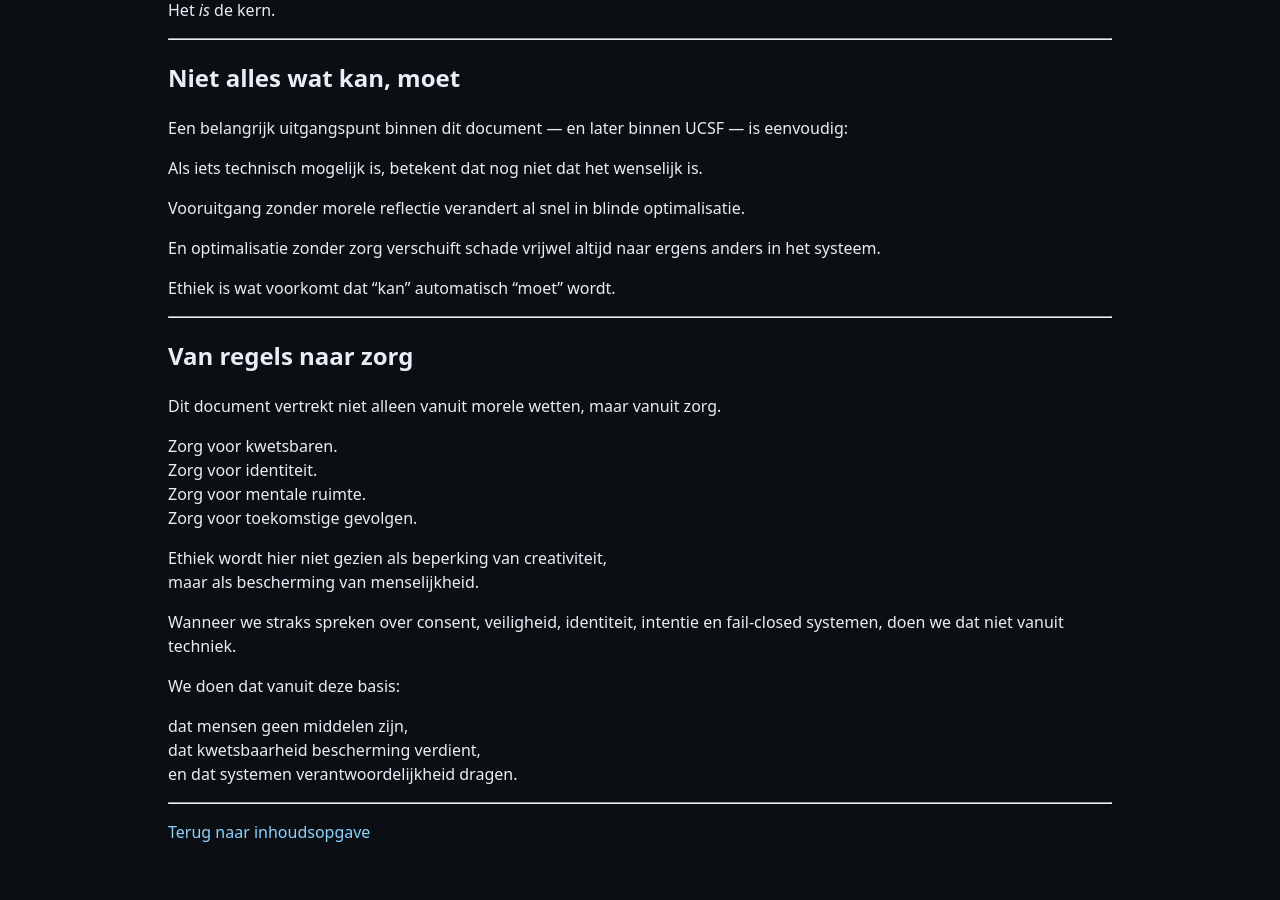
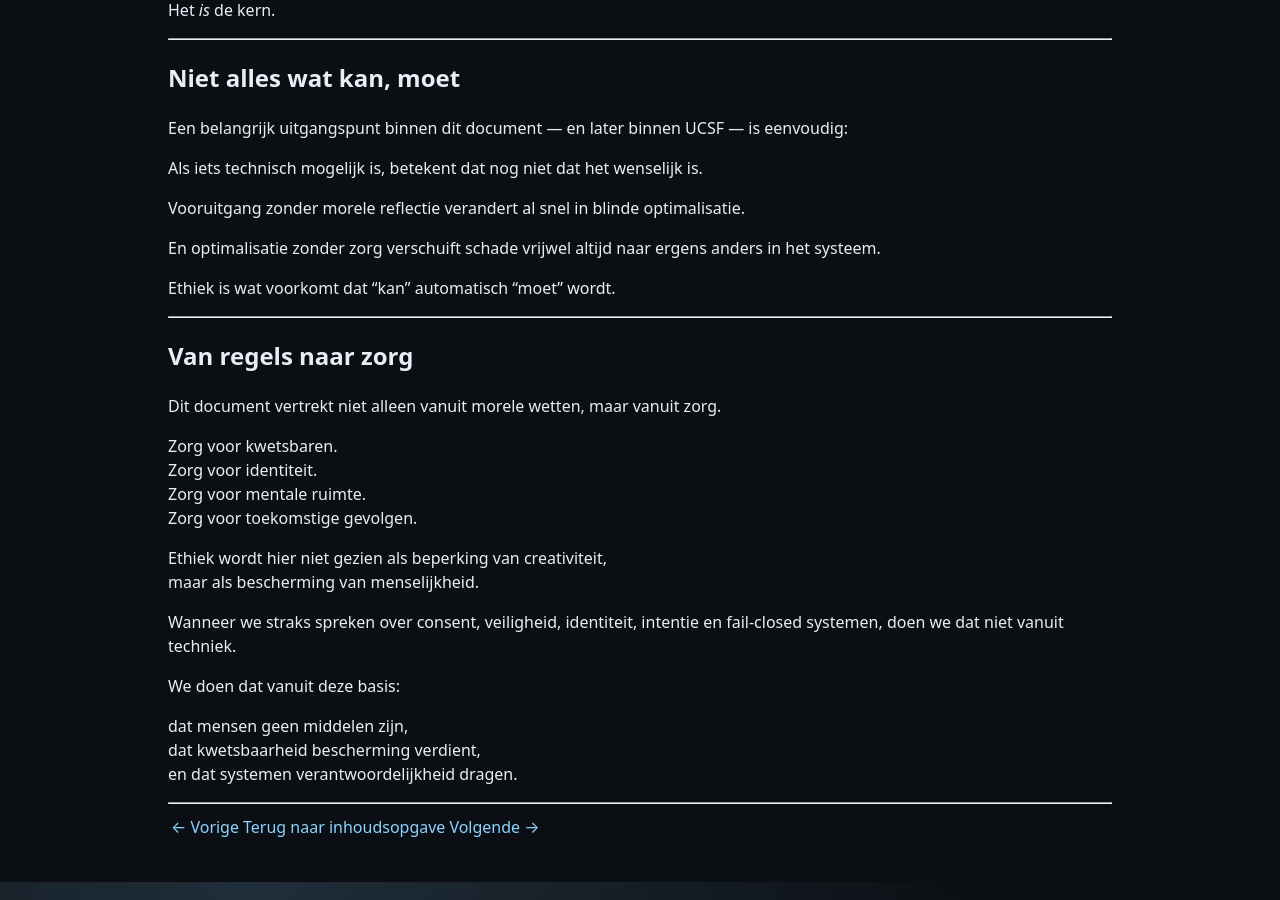
Before and after one commit to MartijnBruzzese/ModelHaven-Studio, a Jekyll site: the page built from POSITION_PAPERS/ETHICS/NL/ETHISCH_FUNDAMENT/01_h1_ethische_bouwstenen.md, in a window 1280 px wide and 900 px high, scrolled down 2429 px. Built offline with Jekyll 4.4.1, drawn with Linux system fonts in a browser that asks for light colours; our own code applies the rules of GitHub Pages for plain Markdown files.

Commit message:
Update 01_h1_ethische_bouwstenen.md

```diff
--- a/POSITION_PAPERS/ETHICS/NL/ETHISCH_FUNDAMENT/01_h1_ethische_bouwstenen.md
+++ b/POSITION_PAPERS/ETHICS/NL/ETHISCH_FUNDAMENT/01_h1_ethische_bouwstenen.md
@@ -147,4 +147,4 @@ en dat systemen verantwoordelijkheid dragen.
 
 ---
 
-[Terug naar inhoudsopgave](inhoudsopgave.md)
+[← Vorige](00_inleiding.md) | [Terug naar inhoudsopgave](inhoudsopgave.md) | [Volgende →](02_h2_ucsf_morele_fundamenten.md)
```
